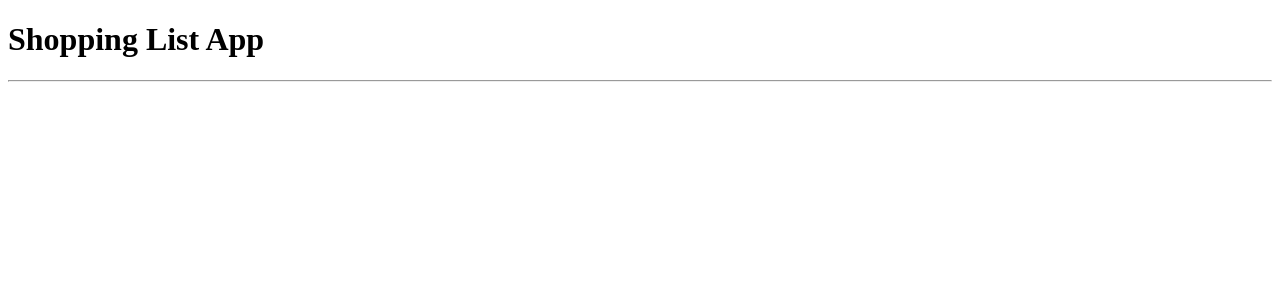
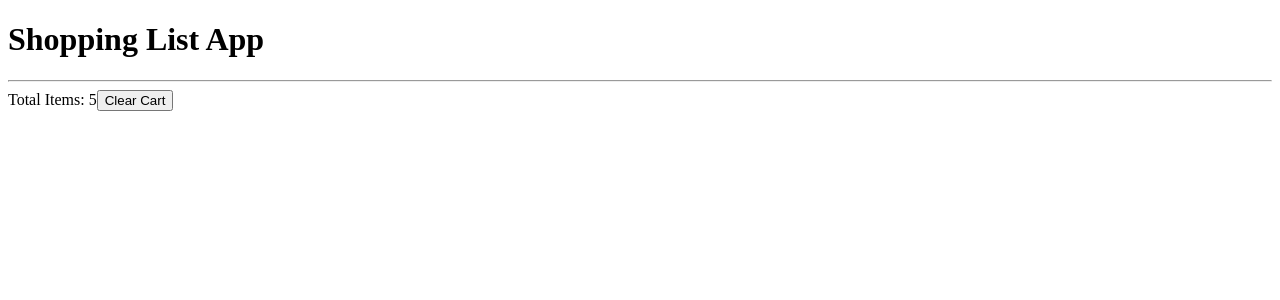
Before and after one commit to PeteSeeling/shopping-list-adv-react, a React app: page / in a window 1280 px wide. Shown: the top 300 px of the page. Built offline with nearby package versions, Linux system fonts and the light colour scheme.

Commit message:
header mocked with button and item number

```diff
--- a/src/components/Header.jsx
+++ b/src/components/Header.jsx
@@ -2,7 +2,11 @@
 export default function Header(){
 
     return(
-        <><h1>Shopping List App</h1><hr /></>
+        <><h1>Shopping List App</h1><hr />
+        <section>Total Items: 5
+            <button>Clear Cart</button>
+        </section>
+        </>
 
     )
 }
```
